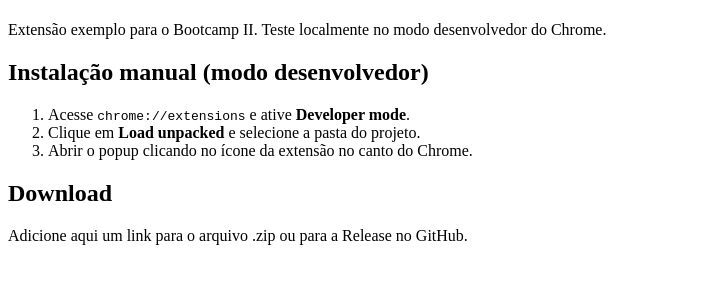
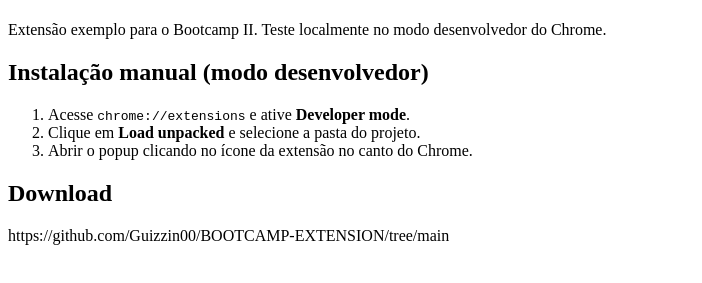
Before and after one commit to Guizzin00/BOOTCAMP-EXTENSION, a browser extension: page docs/index.html in a window 1280 px wide. Shown: the part 59-342 px from the top of the page, without its empty margins (0-702 px from the left). Drawn offline with Linux system fonts and the light colour scheme.

Commit message:
Update index.html

```diff
--- a/docs/index.html
+++ b/docs/index.html
@@ -15,6 +15,6 @@
       <li>Abrir o popup clicando no ícone da extensão no canto do Chrome.</li>
     </ol>
     <h2>Download</h2>
-    <p>Adicione aqui um link para o arquivo .zip ou para a Release no GitHub.</p>
+    <p>https://github.com/Guizzin00/BOOTCAMP-EXTENSION/tree/main</p>
   </body>
 </html>
```
